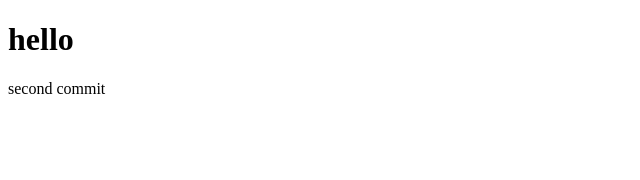
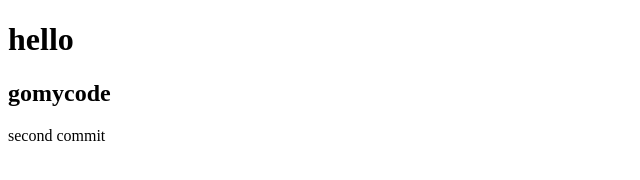
Before and after one commit to taourirt/First, a plain HTML site: page index.html in a window 1280 px wide. Shown: the whole page, without its empty margins (0-640 px from the left). Drawn offline with Linux system fonts and the light colour scheme.

Commit message:
third commit

```diff
--- a/index.html
+++ b/index.html
@@ -8,6 +8,7 @@
 </head>
 <body>
     <h1>hello</h1>
+    <h2>gomycode</h2>
     <p>second commit</p>
 </body>
 </html>
```
Also changed, not shown: coco.js (added), mom.css (added).
